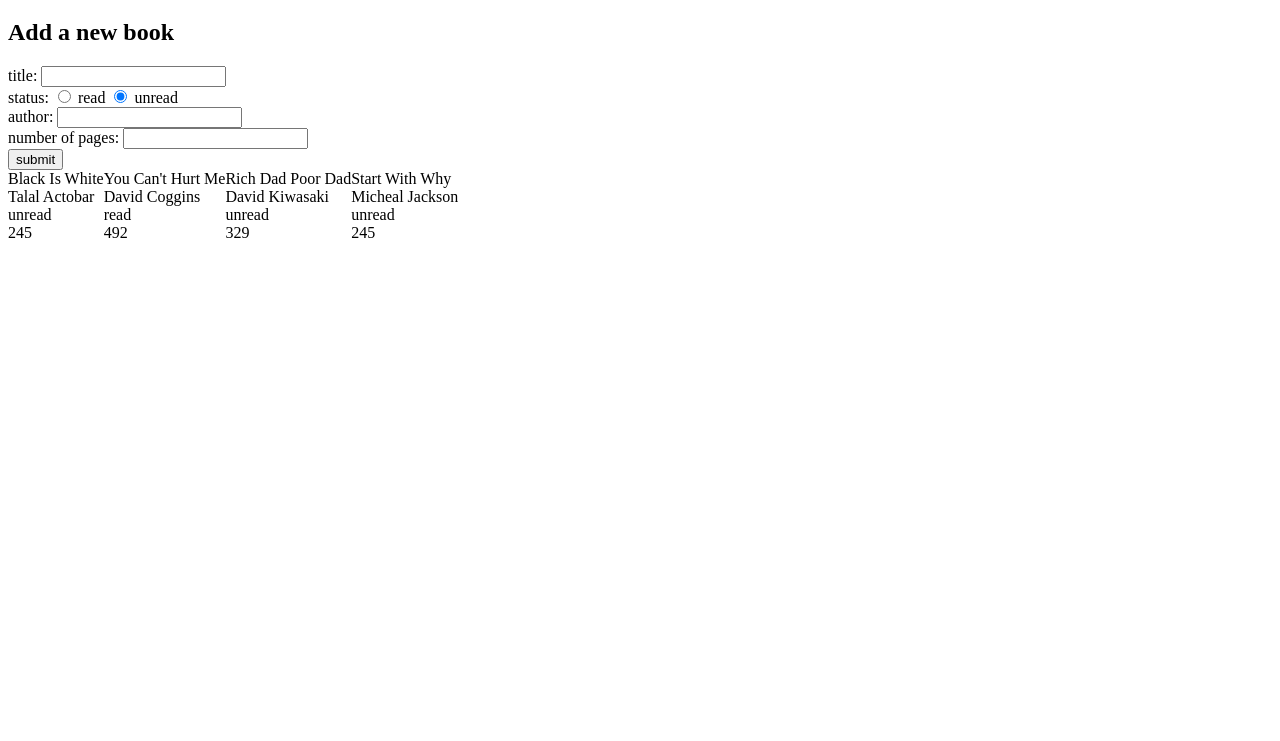
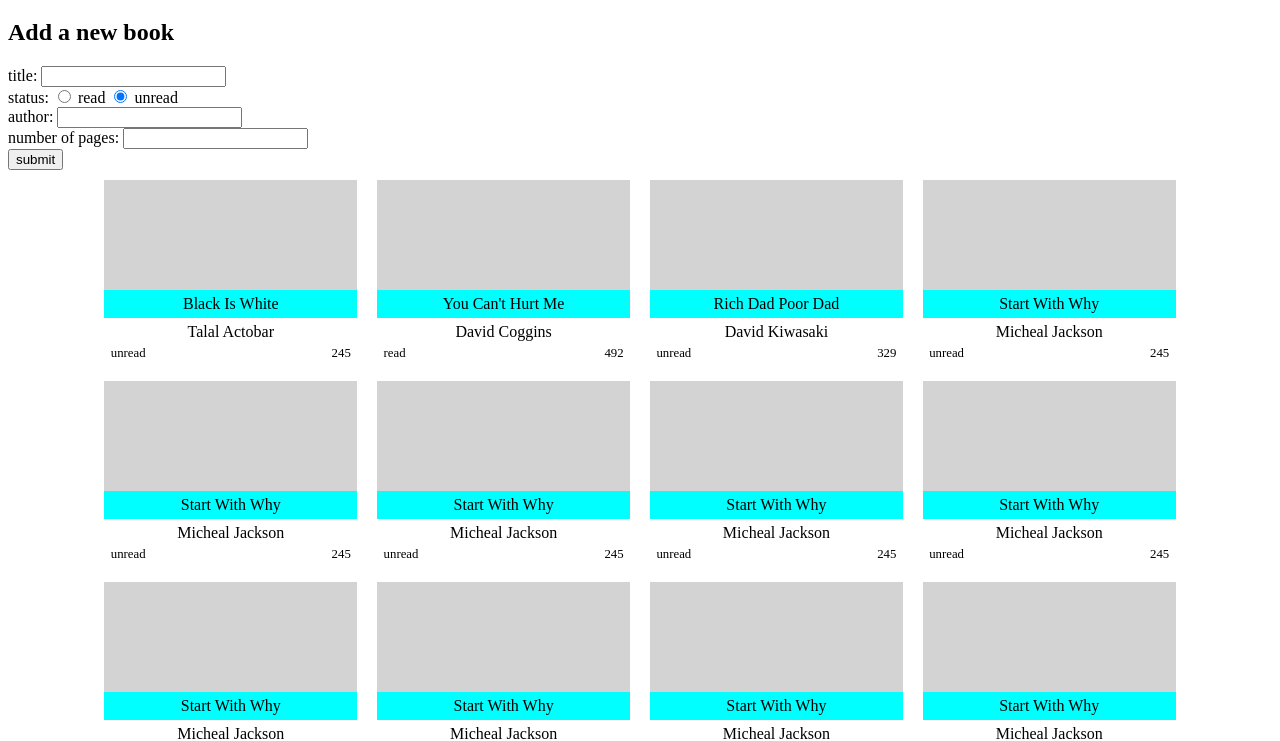
Before and after one commit to elmejdki/Library, a website: page index.html in a window 1280 px wide. Shown: the part 61-802 px from the top of the page. Drawn offline with Linux system fonts and the light colour scheme.

Commit message:
Add layout and style for displaying books

```diff
--- a/app.js
+++ b/app.js
@@ -38,25 +38,33 @@ formButton.addEventListener('click', (e) => {
 function render() {
   books.forEach((el) => {
     const bookContainer = document.createElement('div');
+    const image = document.createElement('div');
+    const bookFooter = document.createElement('div');
     const title = document.createElement('div');
     const author = document.createElement('div');
-    const status = document.createElement('div');
-    const pages = document.createElement('div');
+    const status = document.createElement('span');
+    const pages = document.createElement('span');
 
     bookContainer.className = 'book_container';
     title.className = 'title';
     author.className = 'author';
     status.className = 'status';
     pages.className = 'pages';
+    image.className = 'book-img';
+    bookFooter.className = 'book-footer-container'
 
+
+    bookContainer.appendChild(image);
     title.textContent = el.title;
     bookContainer.appendChild(title);
     author.textContent = el.author;
     bookContainer.appendChild(author);
     status.textContent = el.status;
-    bookContainer.appendChild(status);
     pages.textContent = el.pages;
-    bookContainer.appendChild(pages);
+    bookContainer.appendChild(bookFooter);
+    bookFooter.appendChild(status);
+    bookFooter.appendChild(pages);
+
     booksContainer.appendChild(bookContainer);
   });
 }
@@ -89,4 +97,66 @@ addBookToLibrary({
   pages: 245,
 });
 
+
+addBookToLibrary({
+  title: 'start with why',
+  status: 'unread',
+  author: 'Micheal Jackson',
+  pages: 245,
+});
+addBookToLibrary({
+  title: 'start with why',
+  status: 'unread',
+  author: 'Micheal Jackson',
+  pages: 245,
+});
+addBookToLibrary({
+  title: 'start with why',
+  status: 'unread',
+  author: 'Micheal Jackson',
+  pages: 245,
+});
+addBookToLibrary({
+  title: 'start with why',
+  status: 'unread',
+  author: 'Micheal Jackson',
+  pages: 245,
+});
+addBookToLibrary({
+  title: 'start with why',
+  status: 'unread',
+  author: 'Micheal Jackson',
+  pages: 245,
+});
+addBookToLibrary({
+  title: 'start with why',
+  status: 'unread',
+  author: 'Micheal Jackson',
+  pages: 245,
+});
+addBookToLibrary({
+  title: 'start with why',
+  status: 'unread',
+  author: 'Micheal Jackson',
+  pages: 245,
+});
+addBookToLibrary({
+  title: 'start with why',
+  status: 'unread',
+  author: 'Micheal Jackson',
+  pages: 245,
+});
+addBookToLibrary({
+  title: 'start with why',
+  status: 'unread',
+  author: 'Micheal Jackson',
+  pages: 245,
+});
+addBookToLibrary({
+  title: 'start with why',
+  status: 'unread',
+  author: 'Micheal Jackson',
+  pages: 245,
+});
+
 render();
--- a/assets/stylesheet/style.css
+++ b/assets/stylesheet/style.css
@@ -1,10 +1,34 @@
-.books_container {
+#books_container {
   display: flex;
   justify-content: center;
+  flex-wrap: wrap;
 }
 
 .book_container {
-  display: inline-block;
+  margin: 10px;
+  text-align: center;
+  min-width: 200px;
+  flex-basis: 20%;
+}
+
+.book-img {
+	height: 100px;
+	background: lightgrey;
+}
+
+.book_container > * {
+	padding: 5px;
+}
+
+.book-footer-container {
+	display: flex;
+	justify-content: space-between;
+	font-size: 0.8rem;
+	padding: 0 0.5em;
+}
+
+.book_container .title {
+	background: cyan;
 }
 
 .book_container .title,
```
Also changed, not shown: index.html (+1 -0 lines).
